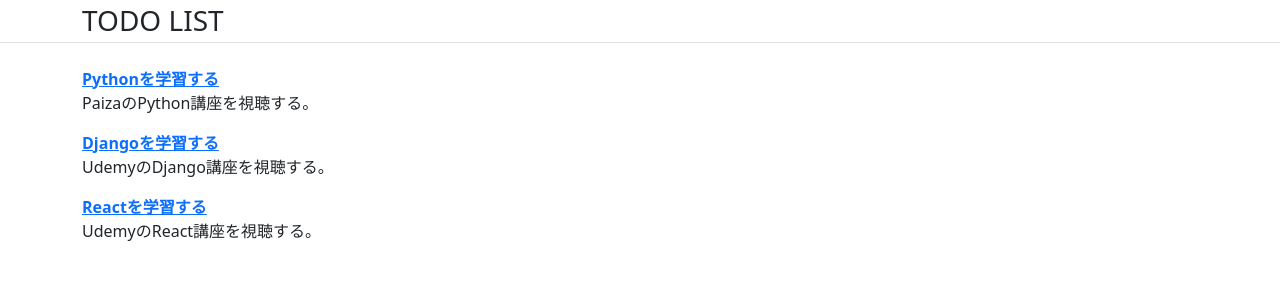
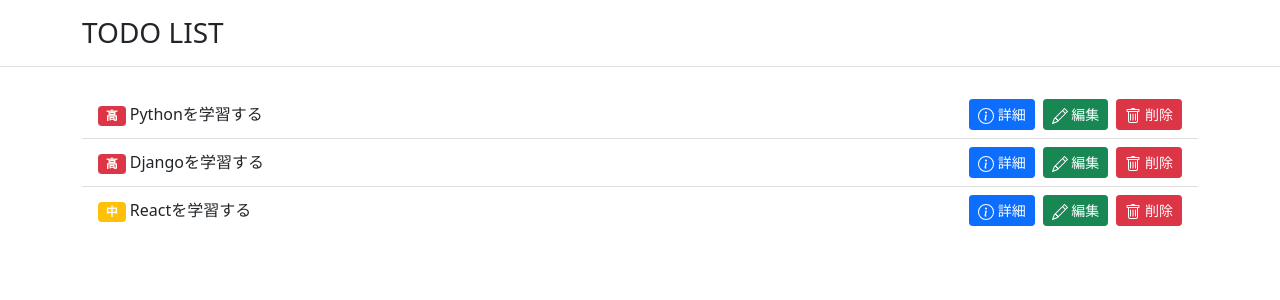
Before and after one commit to kdntiaoao/django-todolist, a Django app: page /list/ in a window 1280 px wide. Shown: the top 300 px of the page. Run offline with Django 4.2, Linux system fonts and the light colour scheme; data comes from the database, SQL or seed files in the repository; both versions use the stored data as it was after the commit.

Commit message:
change models and edit list.html

```diff
--- a/templates/base.html
+++ b/templates/base.html
@@ -18,7 +18,7 @@
   <body>
     <header class="border-bottom">
       <div class="container">
-        <h1 class="fs-3 my-1">TODO LIST</h1>
+        <h1 class="fs-3 my-3">TODO LIST</h1>
       </div>
     </header>
     {% block content %} {% endblock content %}
--- a/templates/list.html
+++ b/templates/list.html
@@ -4,13 +4,51 @@
 
 {% block content %}
 <div class="container pt-4">
-  {% for item in object_list %}
-  <dl>
-    <div>
-      <dt><a href="/detail/{{ item.id }}">{{ item.title }}</a></dt>
-      <dd>{{ item.memo }}</dd>
-    </div>
-  </dl>
-  {% endfor %}
+    <ul class="list-group list-group-flush">
+        {% for item in object_list %}
+        <li class="d-flex align-items-center list-group-item">
+            <p class="flex-fill m-0">
+                <span class="badge bg-{{ item.priority }}">
+                    {% if item.priority == 'danger' %}
+                        高
+                    {% elif item.priority == 'warning' %}
+                        中
+                    {% else %}
+                        低
+                    {% endif %}
+                </span>
+                {{ item.title }}
+            </p>
+            <ul class="d-flex gap-2 list-unstyled">
+                <li>
+                    <a class="btn btn-primary btn-sm" href="/detail/{{ item.id }}">
+                        <svg xmlns="http://www.w3.org/2000/svg" width="16" height="16" fill="currentColor" class="bi bi-info-circle" viewBox="0 0 16 16">
+                            <path d="M8 15A7 7 0 1 1 8 1a7 7 0 0 1 0 14zm0 1A8 8 0 1 0 8 0a8 8 0 0 0 0 16z"/>
+                            <path d="m8.93 6.588-2.29.287-.082.38.45.083c.294.07.352.176.288.469l-.738 3.468c-.194.897.105 1.319.808 1.319.545 0 1.178-.252 1.465-.598l.088-.416c-.2.176-.492.246-.686.246-.275 0-.375-.193-.304-.533L8.93 6.588zM9 4.5a1 1 0 1 1-2 0 1 1 0 0 1 2 0z"/>
+                        </svg>
+                        詳細
+                    </a>
+                </li>
+                <li>
+                    <a class="btn btn-success btn-sm" href="#">
+                        <svg xmlns="http://www.w3.org/2000/svg" width="16" height="16" fill="currentColor" class="bi bi-pencil" viewBox="0 0 16 16">
+                            <path d="M12.146.146a.5.5 0 0 1 .708 0l3 3a.5.5 0 0 1 0 .708l-10 10a.5.5 0 0 1-.168.11l-5 2a.5.5 0 0 1-.65-.65l2-5a.5.5 0 0 1 .11-.168l10-10zM11.207 2.5 13.5 4.793 14.793 3.5 12.5 1.207 11.207 2.5zm1.586 3L10.5 3.207 4 9.707V10h.5a.5.5 0 0 1 .5.5v.5h.5a.5.5 0 0 1 .5.5v.5h.293l6.5-6.5zm-9.761 5.175-.106.106-1.528 3.821 3.821-1.528.106-.106A.5.5 0 0 1 5 12.5V12h-.5a.5.5 0 0 1-.5-.5V11h-.5a.5.5 0 0 1-.468-.325z"/>
+                        </svg>
+                        編集
+                    </a>
+                </li>
+                <li>
+                    <a class="btn btn-danger btn-sm" href="#">
+                        <svg xmlns="http://www.w3.org/2000/svg" width="16" height="16" fill="currentColor" class="bi bi-trash" viewBox="0 0 16 16">
+                            <path d="M5.5 5.5A.5.5 0 0 1 6 6v6a.5.5 0 0 1-1 0V6a.5.5 0 0 1 .5-.5zm2.5 0a.5.5 0 0 1 .5.5v6a.5.5 0 0 1-1 0V6a.5.5 0 0 1 .5-.5zm3 .5a.5.5 0 0 0-1 0v6a.5.5 0 0 0 1 0V6z"/>
+                            <path fill-rule="evenodd" d="M14.5 3a1 1 0 0 1-1 1H13v9a2 2 0 0 1-2 2H5a2 2 0 0 1-2-2V4h-.5a1 1 0 0 1-1-1V2a1 1 0 0 1 1-1H6a1 1 0 0 1 1-1h2a1 1 0 0 1 1 1h3.5a1 1 0 0 1 1 1v1zM4.118 4 4 4.059V13a1 1 0 0 0 1 1h6a1 1 0 0 0 1-1V4.059L11.882 4H4.118zM2.5 3V2h11v1h-11z"/>
+                        </svg>
+                        削除
+                    </a>
+                </li>
+            </ul>
+        </li>
+        {% endfor %}
+    </ul>
 </div>
 {% endblock content %}
--- a/todo/models.py
+++ b/todo/models.py
@@ -1,11 +1,15 @@
+from random import choices
 from django.db import models
 
 # Create your models here.
 
+CHOICE = (("danger", "high"), ("warning", "normal"), ("info", "low"))
 
 class TodoModel(models.Model):
     title = models.CharField(max_length=100)
     memo = models.TextField()
+    priority = models.CharField(max_length=50, choices=CHOICE)
+    deadline= models.DateField()
 
     def __str__(self):
         return self.title
```
Also changed, not shown: db.sqlite3, todo/migrations/0002_todomodel_deadline_todomodel_priority.py (added).
